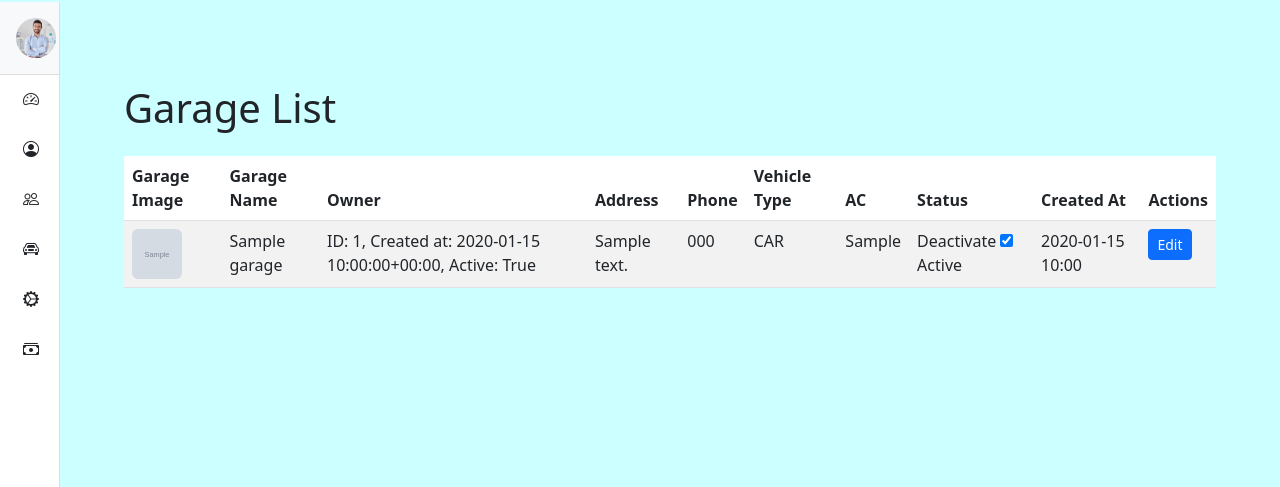
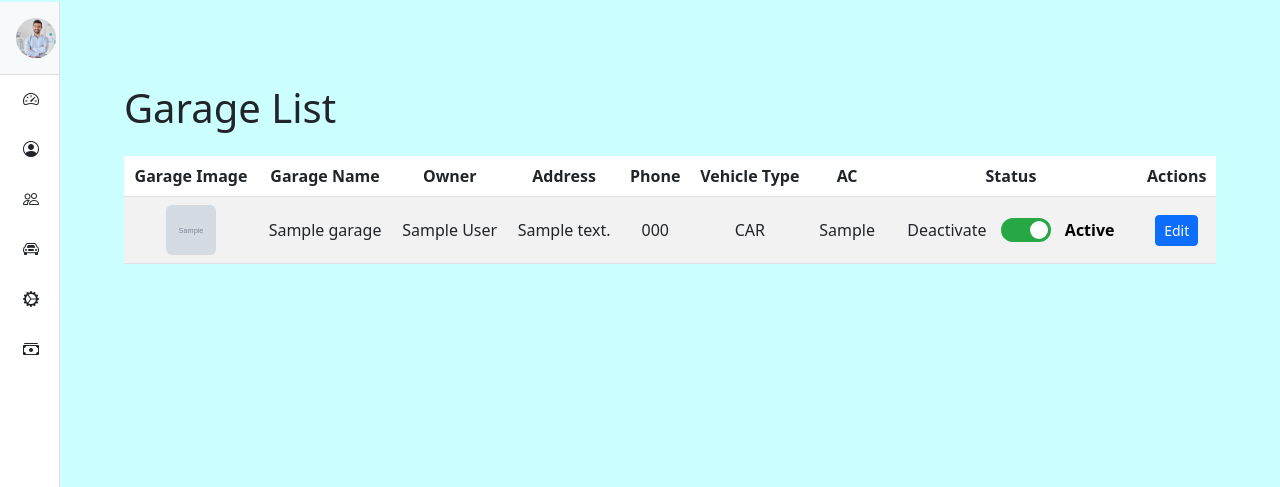
Before and after one commit to sps-projects11/quick-come, a Django app: page /admin/garage/ in a window 1280 px wide. Shown: the part 54-541 px from the top of the page. Run offline with Django 5.2, Linux system fonts and the light colour scheme; tables that the repository leaves empty hold one stand-in row (values such as "Sample post"); grey boxes marked "Sample" are stand-in pictures; some libraries are stand-ins or nearby versions.

Commit message:
Add garage status toggle functionality and update messages

```diff
--- a/qcome/constants/error_message.py
+++ b/qcome/constants/error_message.py
@@ -14,7 +14,7 @@ class ErrorMessage(Enum):
     E00010 = "User Doesn't Exists."
     E00011 = "Unauthorized Access! Please try again."
     E00012 = "Error updating user status. Please try again."
-    E00013 = ""
+    E00013 = "Error updating garage status. Please try again."
     E00014 = ""
     E00015 = ""
     E00016 = ""
--- a/qcome/constants/success_message.py
+++ b/qcome/constants/success_message.py
@@ -7,7 +7,7 @@ class SuccessMessage(Enum):
     S00003 = "OTP sent to your email."
     S00004 =  "OTP verified."
     S00005 = "User status updated successfully."
-    S00006 = ""
+    S00006 = "Garage status updated successfully."
     S00007 = ""
     S00008 = ""
     S00009 = ""
--- a/qcome/services/garage_service.py
+++ b/qcome/services/garage_service.py
@@ -56,3 +56,15 @@ def is_user_a_garage_owner(user):
 def get_garage(worker_garage):
 
     return Garage.objects.get(id=worker_garage)
+
+
+def toggle_garage_status(garage):
+    try:
+        garage = Garage.objects.get(id=garage)
+    except Garage.DoesNotExist:
+        return None
+
+    garage.is_active = not garage.is_active
+    garage.save()
+
+    return garage
--- a/qcome/templates/adminuser/garage/garage_list.html
+++ b/qcome/templates/adminuser/garage/garage_list.html
@@ -11,7 +11,7 @@
 {% block content %}
 <div class="container mt-5">
   <h1 class="mb-4">Garage List</h1>
-  <table class="table table-striped">
+  <table class="table table-striped text-center">
     <thead>
       <tr>
         <th scope="col">Garage Image</th>
@@ -22,7 +22,6 @@
         <th scope="col">Vehicle Type</th>
         <th scope="col">AC</th>
         <th scope="col">Status</th>
-        <th scope="col">Created At</th>
         <th scope="col">Actions</th>
       </tr>
     </thead>
@@ -30,14 +29,10 @@
       {% for garage in garages %}
       <tr id="garage-row-{{ garage.id }}">
         <td>
-          {% if garage.garage_image %}
-            <img src="{{ garage.garage_image }}" alt="Garage Image" class="rounded" width="50" height="50">
-          {% else %}
-            <img src="{% static 'default-garage.png' %}" alt="Default Garage Image" class="rounded" width="50" height="50">
-          {% endif %}
+          <img src="{{ garage.garage_image|default:'/static/all-Pictures/pngtree-cartoon-auto-mechanic-icons-for-car-repair-service-vector-png-image_12735033.png' }}" alt="Garage Image" class="rounded" width="50" height="50">
         </td>
         <td>{{ garage.garage_name }}</td>
-        <td>{{ garage.garage_owner }}</td>
+        <td>{{ garage.garage_owner.get_full_name }}</td>
         <td>{{ garage.address }}</td>
         <td>{{ garage.phone }}</td>
         <td>{{ garage.get_vehicle_type_display }}</td>
@@ -50,22 +45,20 @@
           </label>
           <span class="switch-label toggle-label-active {% if garage.is_active %}active-label{% endif %}">Active</span>
         </td>
-        <td>{{ garage.created_at|date:"Y-m-d H:i" }}</td>
         <td>
           <a href="{% url 'manage_garage_update' garage.id %}" class="btn btn-sm btn-primary">Edit</a>
         </td>
       </tr>
       {% empty %}
       <tr>
-        <td colspan="10" class="text-center">No garages found.</td>
+        <td colspan="9" class="text-center">No garages found.</td>
       </tr>
       {% endfor %}
     </tbody>
   </table>
 </div>
-{% endblock %}
 
-{% block extra_js %}
+
 <script>
   $(document).ready(function(){
     $('.garage-toggle').change(function(){
@@ -114,10 +107,14 @@
     });
   });
 </script>
-{% endblock %}
 
-{% block extra_css %}
 <style>
+  /* Center align table headers and cells */
+  .table th, .table td {
+    text-align: center;
+    vertical-align: middle;
+  }
+  /* Toggle switch styling */
   .switch {
     position: relative;
     display: inline-block;
--- a/qcome/views/manage_garage_view.py
+++ b/qcome/views/manage_garage_view.py
@@ -1,6 +1,10 @@
 from django.views import View
 from django.shortcuts import render, redirect
 from qcome.services import garage_service, user_service
+from ..constants.error_message import ErrorMessage
+from ..constants.success_message import SuccessMessage
+from ..package.response import success_response,error_response
+from django.http import JsonResponse
 
 class ManageGarageListView(View):
     def get(self, request):
@@ -26,4 +30,9 @@ class ManageGarageUpdateView(View):
 
 class ManageGarageToggleView(View):
     def post(self, request, garage_id):
-        return
+        garage = garage_service.toggle_garage_status(garage_id)
+
+        if garage is None:
+            return JsonResponse(error_response(ErrorMessage.E00013.value))
+
+        return JsonResponse(success_response(SuccessMessage.S00006.value))
```
Lines whose indentation alone changed are shown as unchanged.
